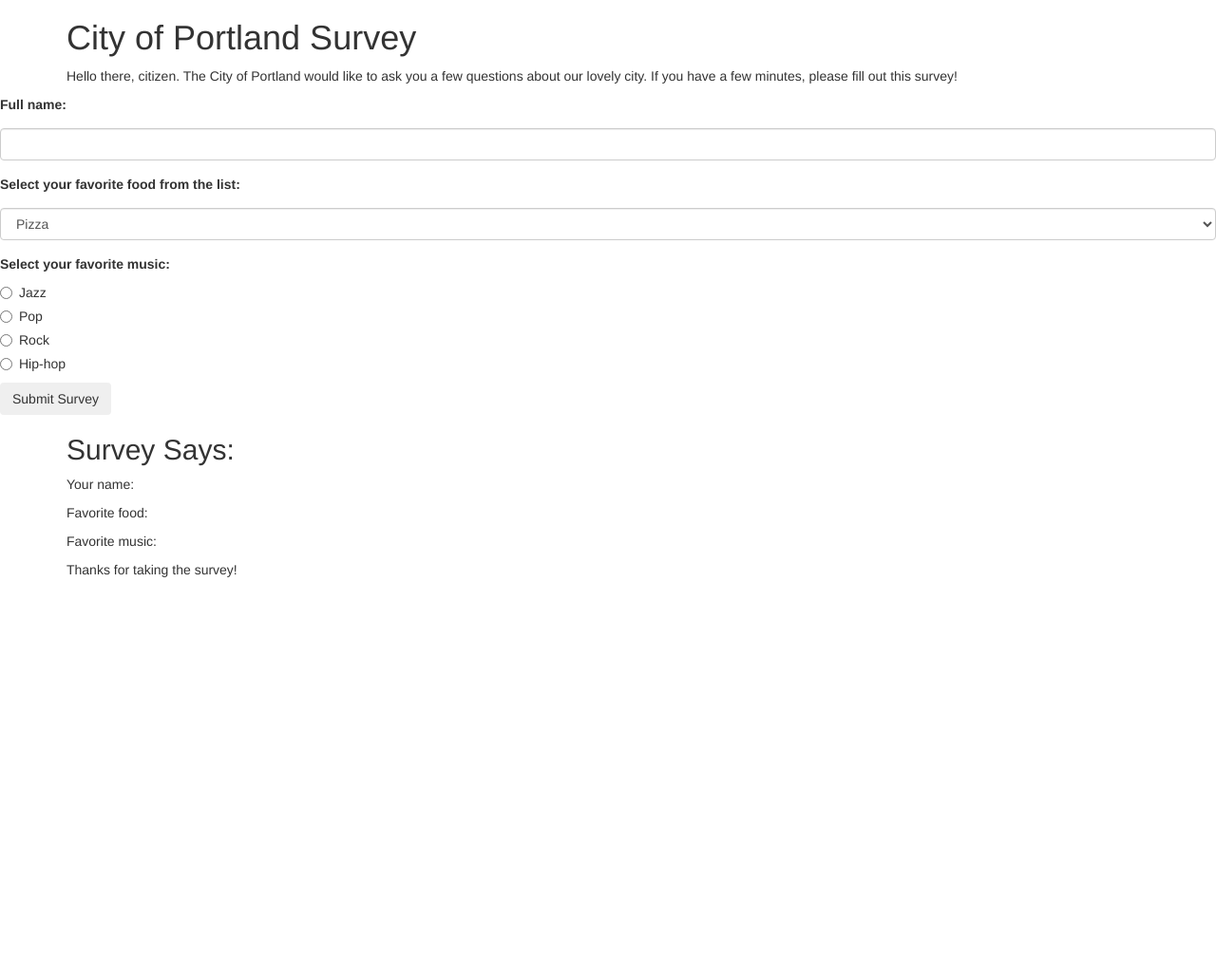
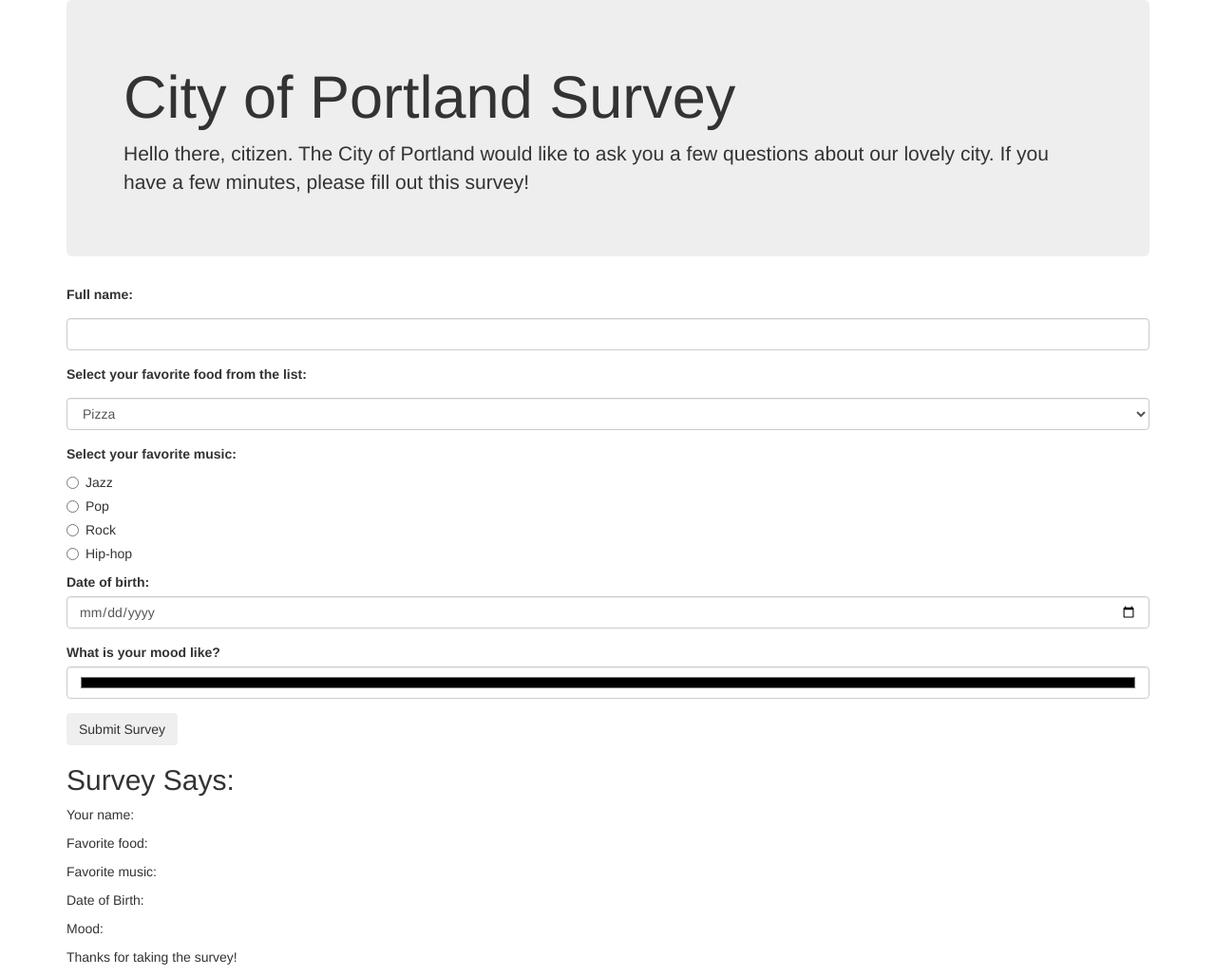
Before and after one commit to jamescosborn/survey, a plain HTML site: page index.html in a window 1280 px wide. Shown: the whole page at 95% size. Before the commit the page ends 800 px from the top, so only its background shows below. Drawn offline with Linux system fonts and the light colour scheme.

Commit message:
Finalize survey questions, add jumbotron and container to wrap.

```diff
--- a/index.html
+++ b/index.html
@@ -9,6 +9,7 @@
   </head>
   <body>
     <div class="container">
+      <div class="jumbotron">
         <h1>City of Portland Survey</h1>
         <p>Hello there, citizen. The City of Portland would like to ask you a few questions about our lovely city. If you have a few minutes, please fill out this survey!</p>
       </div>
@@ -54,14 +55,27 @@
           </label>
         </div>
         <!-- this is end of music question -->
+        <div class ="form-group">
+          <label for="born">Date of birth:</label>
+          <input id="born" class="form-control" type="date">
+        </div>
+
+        <div class="form-group">
+          <label for="color">What is your mood like?</label>
+          <input id="color" class="form-control" type="color">
+        </div>
+
         <button type="submit" class="btn">Submit Survey</button>
       </form>
+    </div>
 
     <div class="container" id="confirmation">
       <h2>Survey Says:</h2>
       <p>Your name: <span class="citizenName"></span></p>
       <p>Favorite food: <span class="favoriteFood"></span></p>
       <p>Favorite music: <span class="favoriteMusic"></span></p>
+      <p>Date of Birth: <span class="dob"></span></p>
+      <p>Mood: <span class="color"></span></p>
 
       <p>Thanks for taking the survey!</p>
     </div>
--- a/js/scripts.js
+++ b/js/scripts.js
@@ -3,10 +3,14 @@ $(document).ready(function() {
     var citizenNameInput = $("input#citizenName").val();
     var favoriteFoodInput = $("select#favoriteFood").val();
     var favoriteMusicInput = $("input:radio[name=favoriteMusic]:checked").val();
+    var dobInput = $("#born").val();
+    var colorInput = $("#color").val();
 
     $(".citizenName").text(citizenNameInput);
     $(".favoriteFood").text(favoriteFoodInput);
     $(".favoriteMusic").text(favoriteMusicInput);
+    $(".dob").text(dobInput);
+    $(".color").text(colorInput);
 
     $("#confirmation").show();
 
```
Lines whose indentation alone changed are shown as unchanged.
